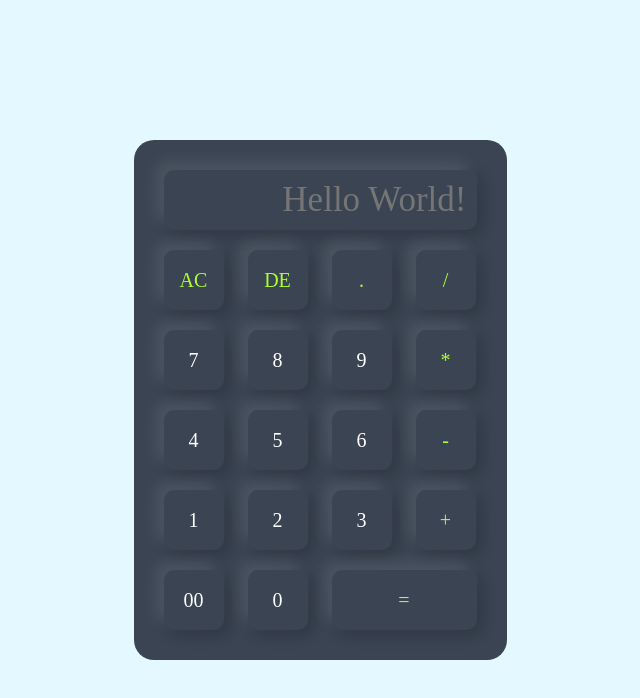
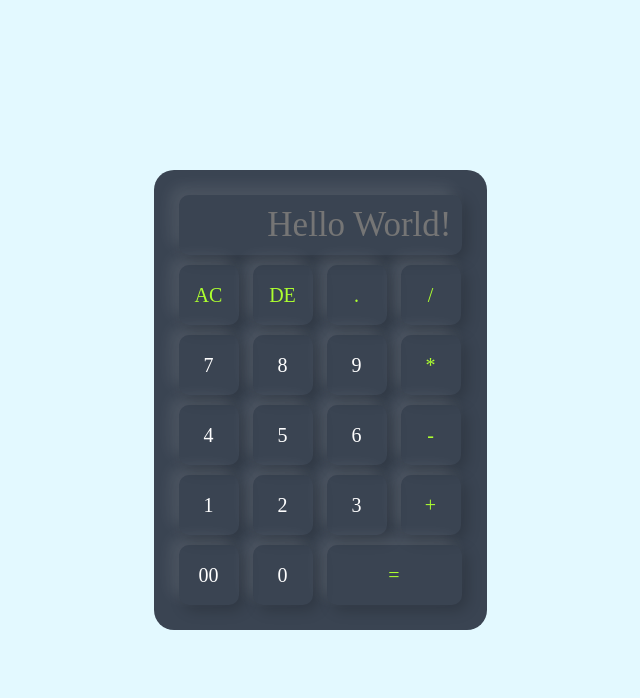
Before and after one commit to ambxr2005/Minor-Projects, a plain HTML site: page Calculator App/index.html in a window 1280 px wide. Shown: the whole page, without its empty margins (320-960 px from the left). Drawn offline with Linux system fonts and the light colour scheme; files whose address does not match are found by name.

Commit message:
Updated the sizes.

```diff
--- a/Calculator App/style.css
+++ b/Calculator App/style.css
@@ -31,7 +31,7 @@
     font-size: 20px;
     color: #fff;
     cursor: pointer;
-    margin: 10px;
+    margin: 5px;
 }
 
 form .display {
@@ -51,7 +51,7 @@ form .display input {
 }
 
 form input.equal {
-    width: 145px;
+    width: 135px;
 }
 
 form input.operator {
```
